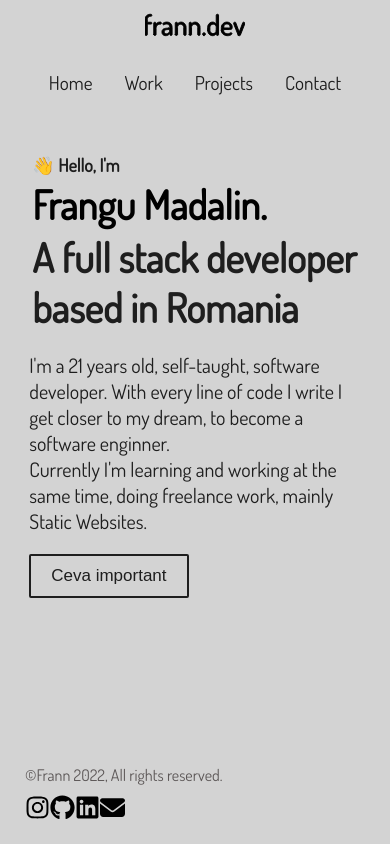
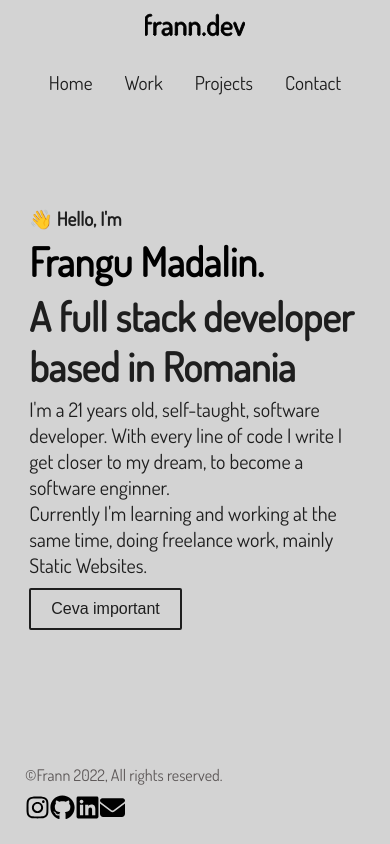
Before and after one commit to xFrann/franndev, a React (Create React App) app: page / in a window 390 px wide. Built offline with nearby package versions, Linux system fonts and the light colour scheme.

Commit message:
responsive home

```diff
--- a/public/index.html
+++ b/public/index.html
@@ -9,37 +9,34 @@
       name="description"
       content="Hello, my name is Frangu Madalin, I am a 21 years old Romanian self-taught programmer and nothing else."
     />
+
+
     <link rel="preconnect" href="https://fonts.googleapis.com">
-<link rel="preconnect" href="https://fonts.gstatic.com" crossorigin>
-<link href="https://fonts.googleapis.com/css2?family=Dosis&display=swap" rel="stylesheet">
-    <!--
-      manifest.json provides metadata used when your web app is installed on a
-      user's mobile device or desktop. See https://developers.google.com/web/fundamentals/web-app-manifest/
-    -->
+    <link rel="preconnect" href="https://fonts.gstatic.com" crossorigin>
+    <link href="https://fonts.googleapis.com/css2?family=Dosis&display=swap" rel="stylesheet">
+
+
+
+
+
     <link rel="manifest" href="%PUBLIC_URL%/manifest.json" />
-    <!--
-      Notice the use of %PUBLIC_URL% in the tags above.
-      It will be replaced with the URL of the `public` folder during the build.
-      Only files inside the `public` folder can be referenced from the HTML.
 
-      Unlike "/favicon.ico" or "favicon.ico", "%PUBLIC_URL%/favicon.ico" will
-      work correctly both with client-side routing and a non-root public URL.
-      Learn how to configure a non-root public URL by running `npm run build`.
-    -->
+
+
+
+
+
     <title>Frangu Madalin</title>
   </head>
   <body>
     <noscript>You need to enable JavaScript to run this app.</noscript>
     <div id="root"></div>
-    <!--
-      This HTML file is a template.
-      If you open it directly in the browser, you will see an empty page.
 
-      You can add webfonts, meta tags, or analytics to this file.
-      The build step will place the bundled scripts into the <body> tag.
 
-      To begin the development, run `npm start` or `yarn start`.
-      To create a production bundle, use `npm run build` or `yarn build`.
-    -->
+
+
+
+
+
   </body>
 </html>
--- a/src/css/HomeSorin.css
+++ b/src/css/HomeSorin.css
@@ -19,46 +19,73 @@ body,html{
 .container{
     width: 85%;
     margin: auto;
-    padding: 40px 0px;
+    padding: 90px 0px;
 }
 #first-title{
     color: #000000;
 }
 
-    /* Mobile */
-@media only screen and (max-width: 500px) {
+.class-h4{
+    font-size:19px;
+}
 
-    .class-h4{
-        font-size: 18px;
-        margin: 3px;
+
+         /* Mobile */
+@media only screen and (min-width:0px) and (max-width: 500px)  {
+
+    .class-h4,.class-h3,.class-p,.class-button{
+        margin: 5px 0px;
     }
+
+
     .class-h3{
         font-size: 40px;
-        margin: 3px;
     }
     .class-p{
         font-size: 20px;
     }
     .class-button{
-        font-size: 17px;
+        font-size: 16px;
     }
 }
 
-    /* Tablets*/
-@media only screen and (max-width: 500px) {
 
-        .class-h4{
-            font-size: 18px;
-            margin: 3px;
+   /* Tablets*/
+   @media only screen and (min-width:501px) and (max-width: 800px ) {
+
+    .class-h4,.class-h3,.class-p,.class-button{
+        margin: 10px 0px;
+    }
+
+
+    .class-h3{
+        font-size: 50px;
+
+    }
+    .class-p{
+        font-size: 22px;
+    }
+    .class-button{
+        font-size:16 px;
+    }
+}
+
+    /*Pc*/
+    @media only screen and (min-width: 800px) {
+
+        .class-h4,.class-h3,.class-p,.class-button{
+            margin: 15px 0px;
         }
         .class-h3{
-            font-size: 40px;
-            margin: 3px;
+            font-size: 55px;
         }
         .class-p{
+            font-size: 24px;
+        }
+        .class-button{
             font-size: 20px;
         }
-        .class-button{
-            font-size: 17px;
-        }
-    }
+
+
+
+}
```
